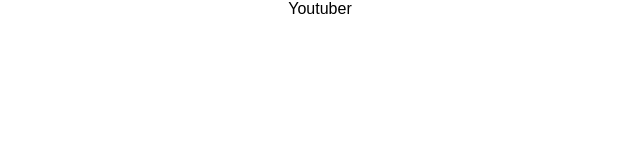
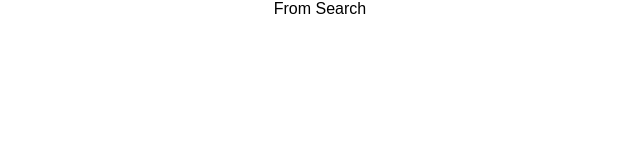
Before and after one commit to munkhtegsh/youtuber, a React (Create React App) app: page / in a window 1280 px wide. Shown: the top 160 px of the page, without its empty margins (320-960 px from the left). Built offline with nearby package versions, Linux system fonts and the light colour scheme.

Commit message:
Made small changes in Search.js

```diff
--- a/src/App.js
+++ b/src/App.js
@@ -1,12 +1,13 @@
 import React, { Component } from 'react';
 import './App.css';
+import Search from './Components/Search';
 const API_KEY = 'AIzaSyD8JXAk7tF4c4DJos6E7jCn_rAyQ0xnUIM';
 
 class App extends Component {
   render() {
     return (
       <div className="App">
-Youtuber
+        <Search  />
       </div>
     );
   }
--- a/src/Components/Search.js
+++ b/src/Components/Search.js
@@ -0,0 +1,14 @@
+import React, { Component } from 'react';
+
+class Search extends Component {
+    render() {
+        return (
+            <div>
+                From Search
+
+            </div>
+        )
+    }
+}
+
+export default Search;
```
